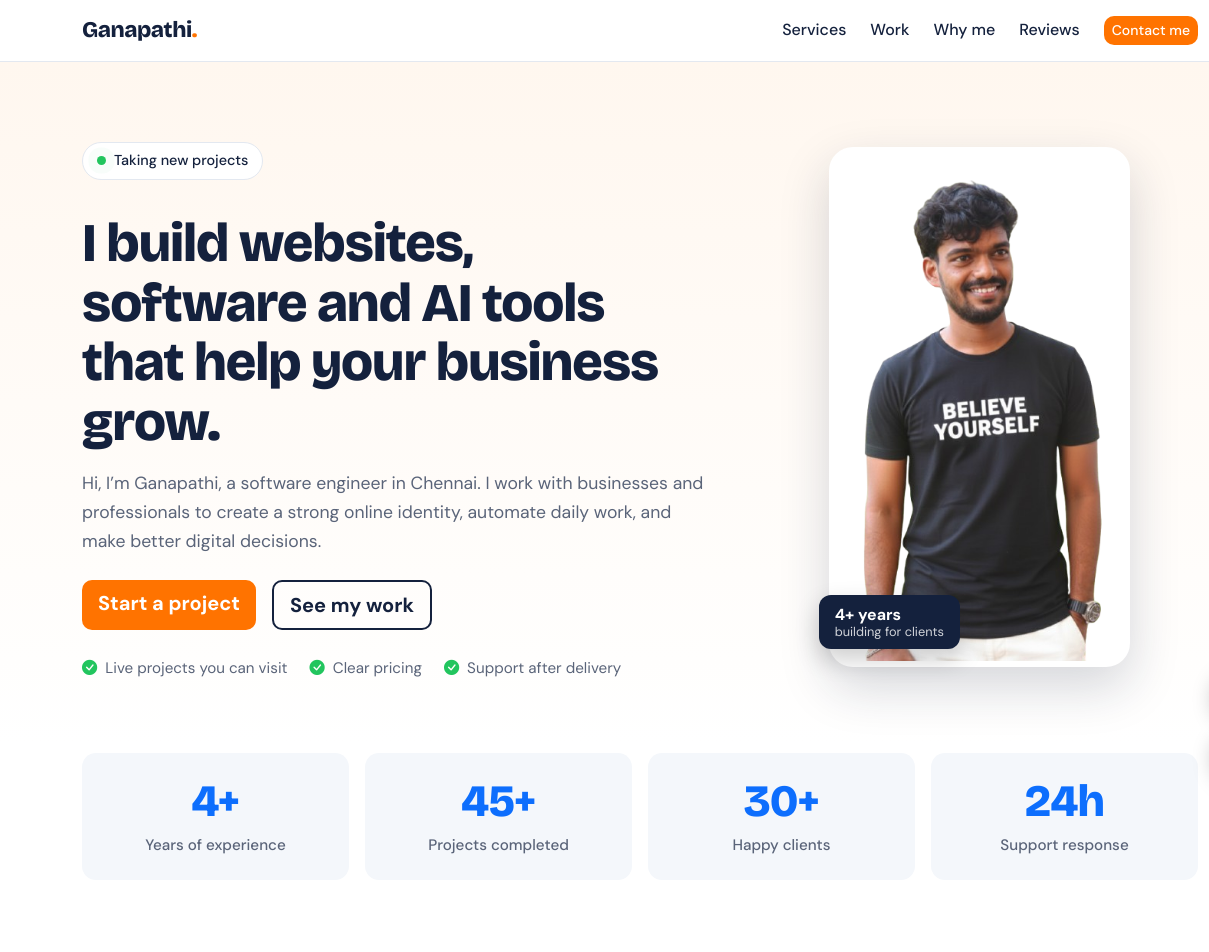
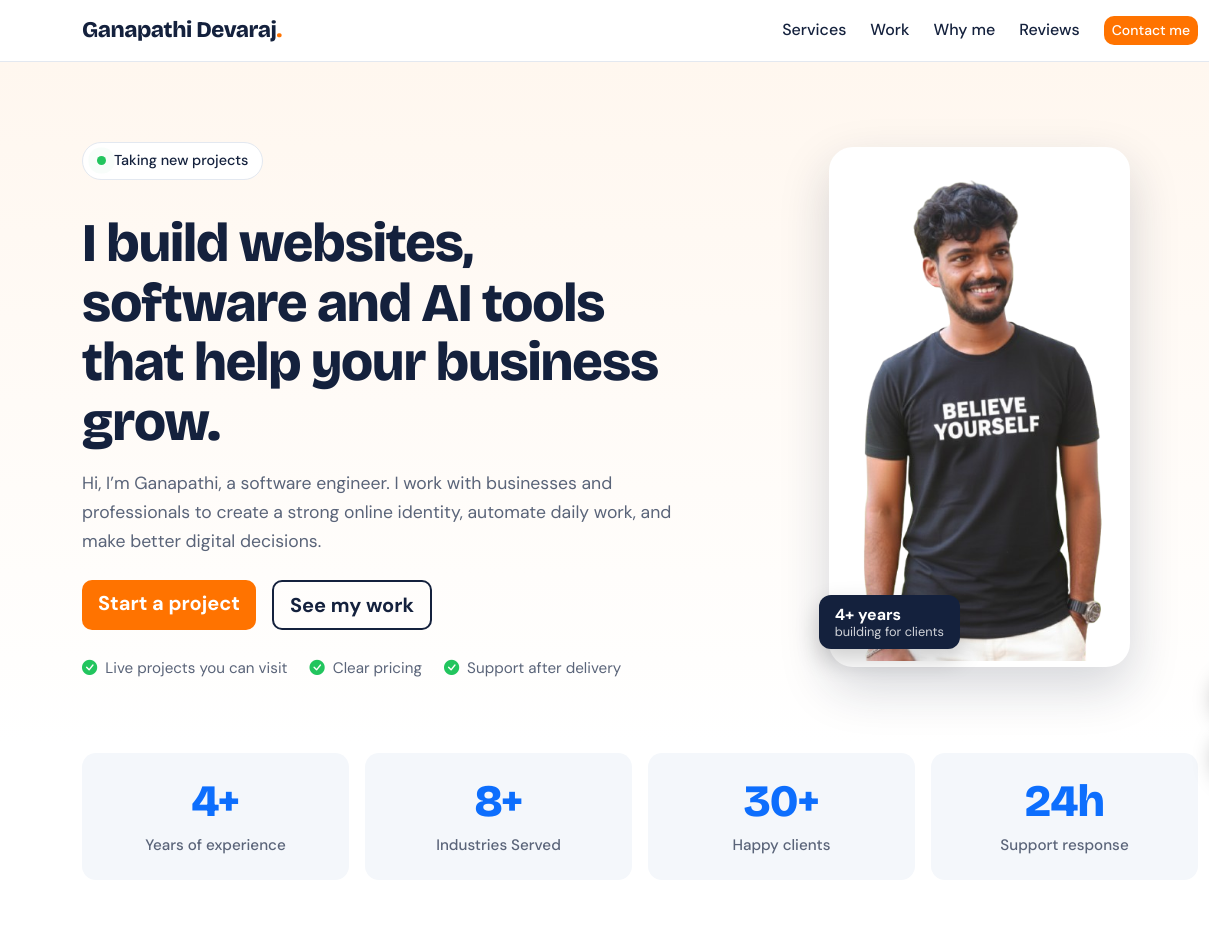
Before and after one commit to Ganapathi-Devaraj/portfolio, a plain HTML site: page index.html in a window 1280 px wide. Shown: the top 952 px of the page, 0-1209 px from the left. Drawn offline with nearby package versions, Linux system fonts and the light colour scheme.

```diff
--- a/index.html
+++ b/index.html
@@ -17,7 +17,7 @@
 <!-- TOP NAV -->
 <header class="topbar">
   <div class="container d-flex align-items-center justify-content-between">
-    <a href="#hero" class="brand">Ganapathi<span>.</span></a>
+    <a href="#hero" class="brand">Ganapathi Devaraj<span>.</span></a>
     <nav class="d-none d-md-flex gap-4 align-items-center">
       <a href="#services">Services</a>
       <a href="#portfolio">Work</a>
@@ -43,7 +43,7 @@
         <p class="availability"><span class="dot"></span> Taking new projects</p>
         <h1 class="hero-title">I build websites, software and AI tools that help your business grow.</h1>
         <p class="hero-text">
-          Hi, I’m Ganapathi, a software engineer in Chennai. I work with businesses and professionals to create a strong online identity, automate daily work, and make better digital decisions.
+          Hi, I’m Ganapathi, a software engineer. I work with businesses and professionals to create a strong online identity, automate daily work, and make better digital decisions.
         </p>
         <div class="d-flex flex-wrap gap-3 mt-4">
           <a href="#contact" class="btn btn-accent btn-lg">Start a project</a>
@@ -70,7 +70,12 @@
   <div class="container">
     <div class="row g-3 text-center">
       <div class="col-6 col-lg-3"><div class="counter-box"><h2 class="counter" data-target="4" data-suffix="+">0</h2><p>Years of experience</p></div></div>
-      <div class="col-6 col-lg-3"><div class="counter-box"><h2 class="counter" data-target="45" data-suffix="+">0</h2><p>Projects completed</p></div></div>
+      <div class="col-6 col-lg-3">
+  <div class="counter-box">
+    <h2 class="counter" data-target="8" data-suffix="+">0</h2>
+    <p>Industries Served</p>
+  </div>
+</div>
       <div class="col-6 col-lg-3"><div class="counter-box"><h2 class="counter" data-target="30" data-suffix="+">0</h2><p>Happy clients</p></div></div>
       <div class="col-6 col-lg-3"><div class="counter-box"><h2 class="counter" data-target="24" data-suffix="h">0</h2><p>Support response</p></div></div>
     </div>
@@ -95,7 +100,7 @@
   </div>
 </section>
 
-<!-- PORTFOLIO -->
+<!--
 <section class="section alt" id="portfolio">
   <div class="container">
     <div class="section-head">
@@ -111,7 +116,7 @@
       <div class="col-lg-4 col-md-6"><a class="work-card" href="https://www.instagram.com/adhi_college" target="_blank" rel="noopener"><div class="work-img"><img src="assets/boy.webp" alt="Instagram content management" loading="lazy"></div><div class="work-body"><h5>Ongoing marketing</h5><p>Content, video editing and social media management every month.</p><span class="work-link">See Instagram <i class="bi bi-box-arrow-up-right"></i></span></div></a></div>
     </div>
   </div>
-</section>
+</section> -->
 
 <!-- WHY CHOOSE ME -->
 <section class="section" id="why-choose">
@@ -184,7 +189,7 @@
 <footer class="footer">
   <div class="container text-center">
     <p class="mb-1">© <span id="year">2025</span> Ganapathi Devaraj. All rights reserved.</p>
-    <p class="mb-0 small">Websites, software and AI for business · Chennai, India</p>
+    <p class="mb-0 small">Digital solutions for modern businesses</p>
   </div>
 </footer>
 
```
